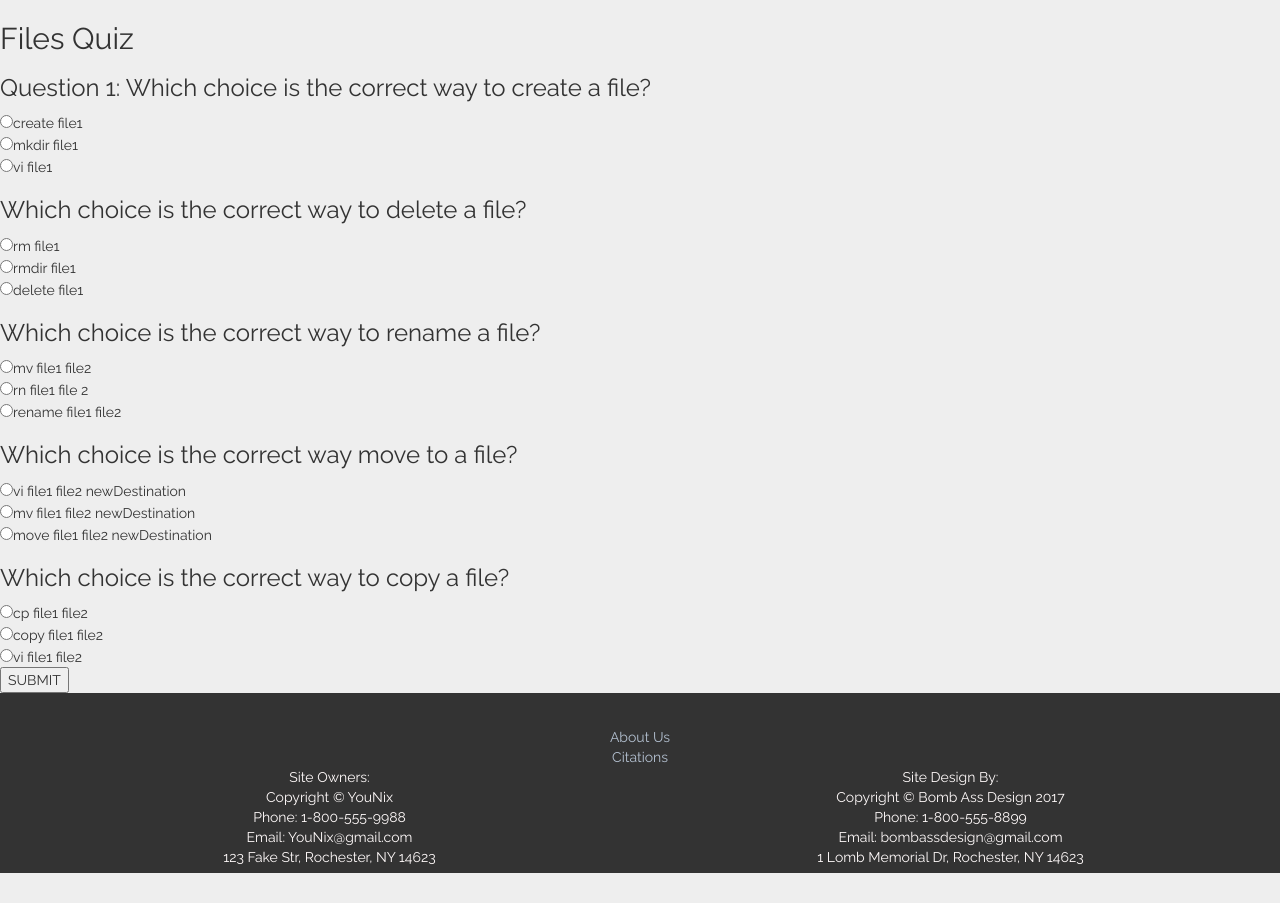
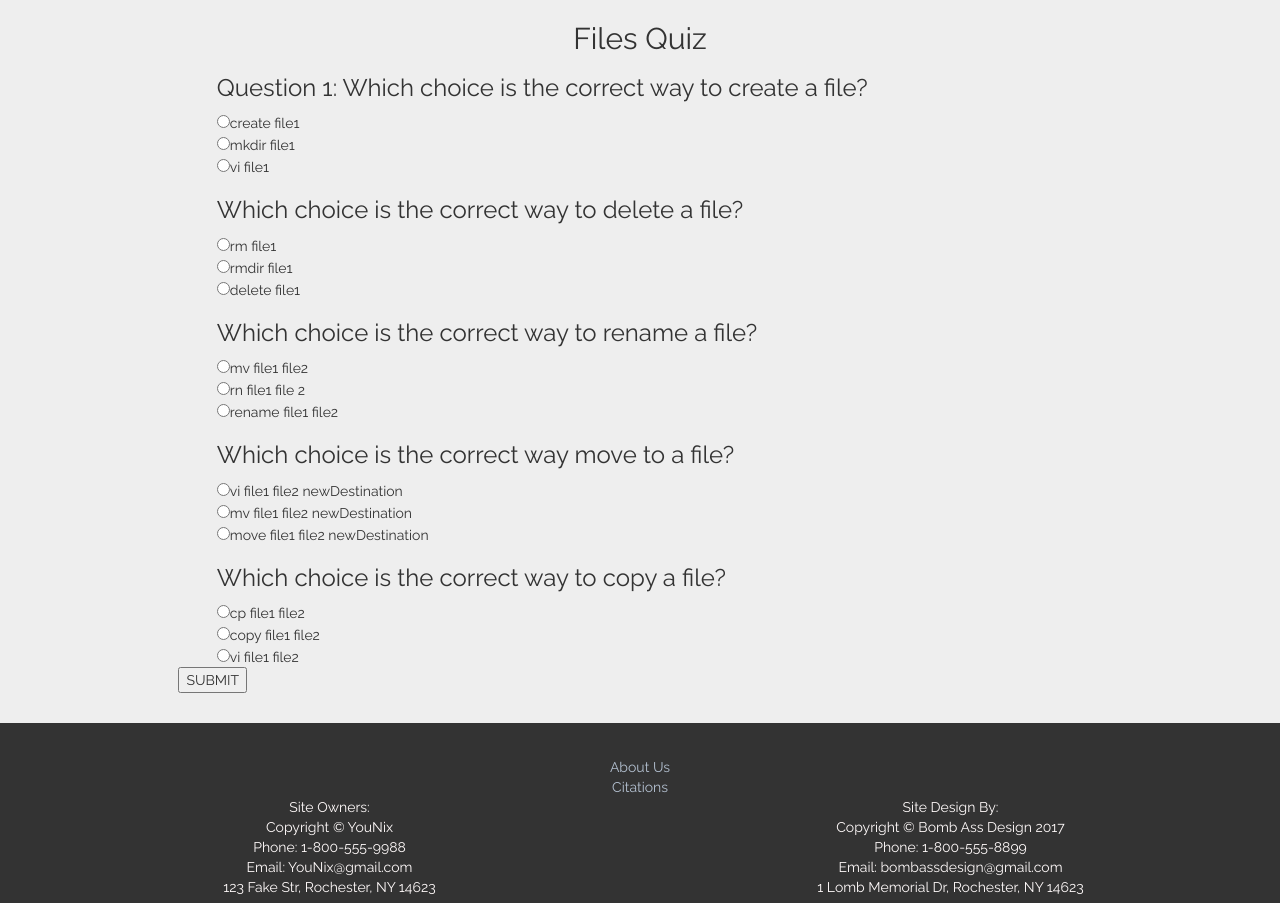
Before and after one commit to AgnelliLambs/BombAssDesign, a PHP site: page /quizzes/quiz3.php in a window 1280 px wide. Shown: the part 50-953 px from the top of the page. Run offline with PHP 8.4, Linux system fonts and the light colour scheme; some libraries are stand-ins or nearby versions.

Commit message:
quis div

```diff
--- a/quizzes/quiz3.php
+++ b/quizzes/quiz3.php
@@ -11,6 +11,7 @@
 	include $path.'assets/includes/header.php';
 ?>
 	<!-- Quiz -->
+	<div class="quiz">
 	<h2>Files Quiz</h2>
 	<form>
 
@@ -20,7 +21,7 @@
 			<input type='radio' name='answer1' value='1'>create file1</input></br>
 			<input type='radio' name='answer1' value='2'>mkdir file1</input></br>
 			<input type='radio' name='answer1' value='3'>vi file1</input></br>
-	</div
+			</div>
 		</div>
 
 		<div class = 'question2'>
@@ -59,7 +60,7 @@
 			</div>
 		</div>
 		<button onclick="checkQuiz(x)">SUBMIT</button>
-
+	</div>
 <!-- Footer PHP-->
 <?php
 	$path = '../';
--- a/quizzes/quiz5.php
+++ b/quizzes/quiz5.php
@@ -10,9 +10,8 @@
 ?>
 
 	<!-- Quiz -->
-	<h2>File Permissions</h2>
-
-
+	<div class="quiz">
+		<h2>File Permissions</h2>
 		<!-- Question 1 -->
 			<form action="">
 			<h3>Which command will change a file so it can be read by everyone</h3>
@@ -53,6 +52,7 @@
 			</div>
 			<input type="button" onclick="checkQuiz(5)" value="Submit">
 		</form>
+	</div>
 
 <?php
 	include $path.'assets/includes/footer.php';
```
Lines whose indentation alone changed are shown as unchanged.
